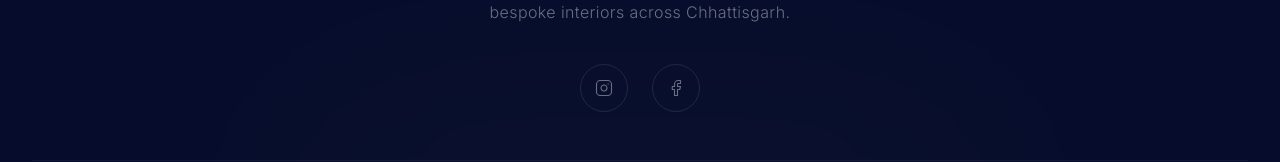
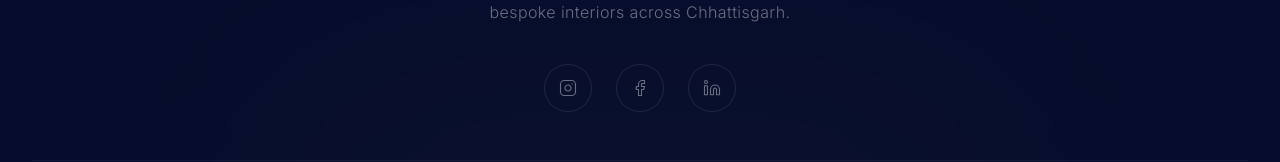
Before and after one commit to nishan1805/Home-Aura, a Next.js app: page / in a window 1280 px wide. Shown: the part 9516-9678 px from the top of the page. Built offline with nearby package versions, Linux system fonts and the light colour scheme; no server answers; a web font is replaced by a local one.

Commit message:
feat(footer): add LinkedIn profile to social links
Include LinkedIn in the footer social icons and improve accessibility by adding aria-labels to all social links.

```diff
--- a/components/sections/footer.tsx
+++ b/components/sections/footer.tsx
@@ -1,6 +1,6 @@
 'use client';
 
-import { Instagram, Facebook } from 'lucide-react';
+import { Instagram, Facebook, Linkedin } from 'lucide-react';
 import Link from 'next/link';
 import Image from 'next/image';
 
@@ -22,17 +22,19 @@ export function Footer() {
             A Peaceful Home Creates A Powerful Aura. Building quality civil construction and bespoke interiors across Chhattisgarh.
           </p>
 
-          {/* Social Icons - Instagram & Facebook only */}
+          {/* Social Icons - Instagram, Facebook & LinkedIn */}
           <div className="flex gap-6 mb-12">
             {[
-              { Icon: Instagram, href: "https://www.instagram.com/home_aura_design_and_const/" },
-              { Icon: Facebook, href: "https://www.facebook.com/profile.php?id=61569740781116" }
+              { Icon: Instagram, href: "https://www.instagram.com/home_aura_design_and_const/", label: "Instagram" },
+              { Icon: Facebook, href: "https://www.facebook.com/profile.php?id=61569740781116", label: "Facebook" },
+              { Icon: Linkedin, href: "https://www.linkedin.com/company/home-aura-design-and-construction", label: "LinkedIn" }
             ].map((social, i) => (
               <a
                 key={i}
                 href={social.href}
                 target="_blank"
                 rel="noopener noreferrer"
+                aria-label={social.label}
                 className="w-12 h-12 rounded-full border border-white/10 flex items-center justify-center text-white/40 hover:border-gold hover:text-gold hover:bg-gold/5 transition-all duration-500"
               >
                 <social.Icon size={18} strokeWidth={1.5} />
```
